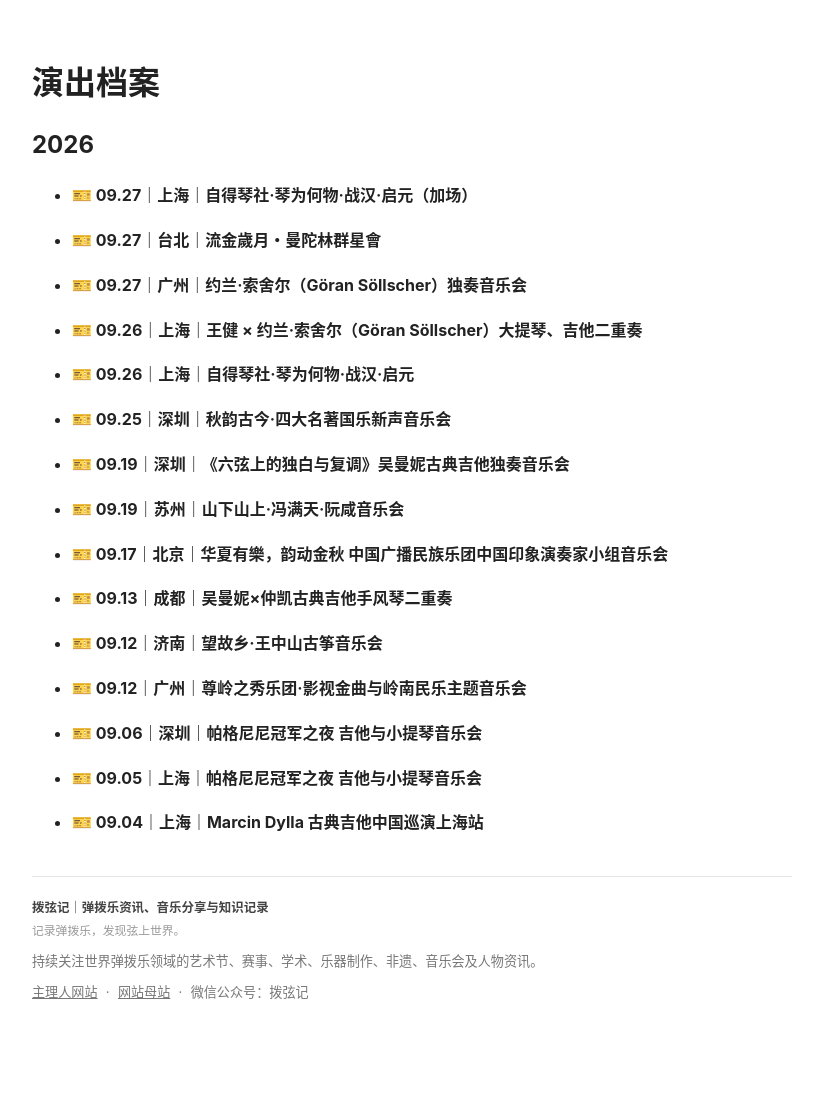
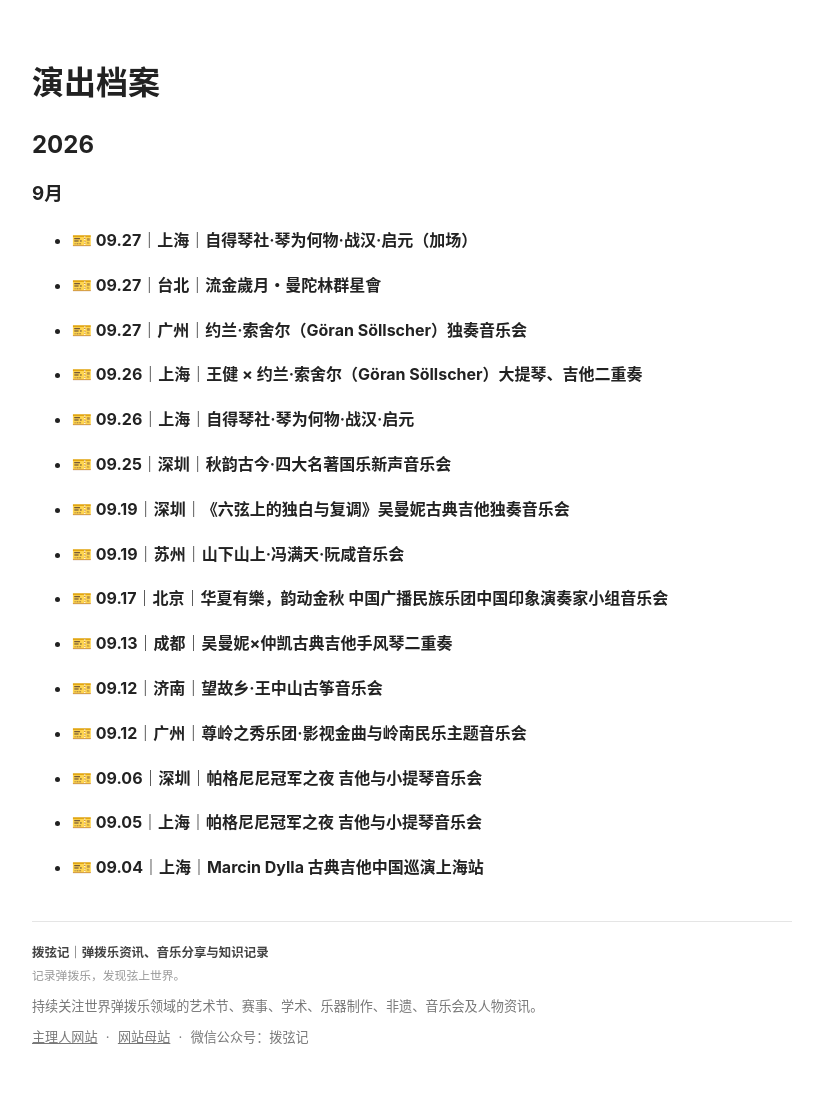
Before and after one commit to KeenKwok/boxianji, a Jekyll site: the page built from archive/index.md, in a window 1280 px wide. Shown: the whole page, without its empty margins (228-1051 px from the left). Built offline with Jekyll 4.4.1, drawn with Linux system fonts in a browser that asks for light colours; before the commit the page ends 1057 px from its top, so only the background shows below that.

Commit message:
更新 index.md

```diff
--- a/archive/index.md
+++ b/archive/index.md
@@ -8,15 +8,25 @@ title: 演出档案
 {% assign events = site.data.attention | sort: "date" | reverse %}
 
 {% assign current_year = "" %}
+{% assign current_month = "" %}
 
 {% for event in events %}
 
   {% assign event_year = event.date | date: "%Y" %}
+  {% assign event_month = event.date | date: "%m" %}
 
   {% if event_year != current_year %}
     {% assign current_year = event_year %}
+    {% assign current_month = "" %}
 
 ## {{ current_year }}
+
+  {% endif %}
+
+  {% if event_month != current_month %}
+    {% assign current_month = event_month %}
+
+### {{ current_month | plus: 0 }}月
 
   {% endif %}
 
```
